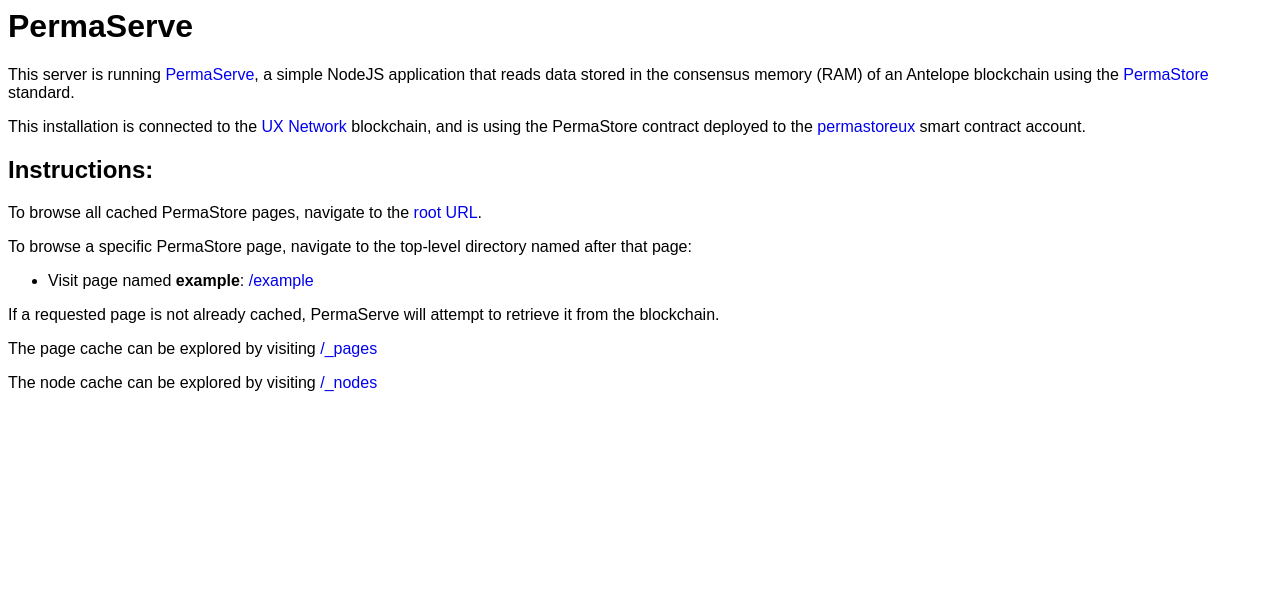
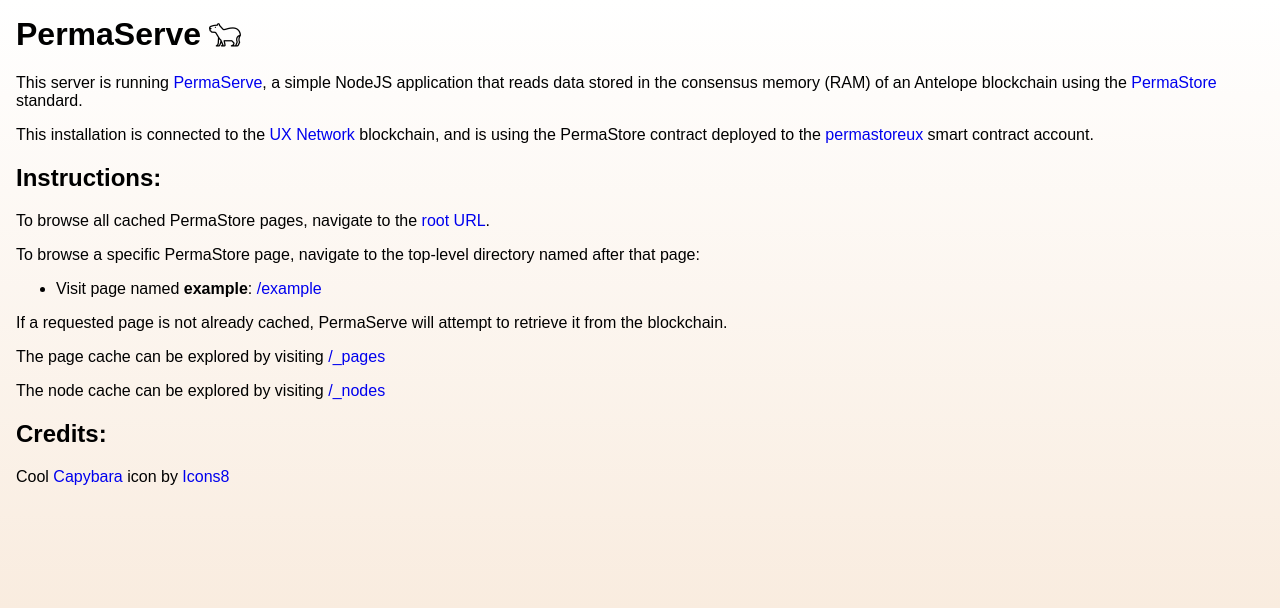
Before and after one commit to FluxBP/pserve, a website: page home/index.html in a window 1280 px wide. Drawn offline with Linux system fonts and the light colour scheme.

Commit message:
Free Capybara Favicon from Icons8.com

```diff
--- a/home/index.html
+++ b/home/index.html
@@ -8,11 +8,12 @@
     a:hover { text-decoration: none; }
     a:active { text-decoration: none; }
   </STYLE>
-  <BODY>
+  <BODY style="padding: 8px; background-image: linear-gradient(#FFFFFF, #F7E6D5);">
 
     <FONT FACE=Arial>
 
-    <H1>PermaServe</H1>
+    <table cellpadding=0 cellspacing=0 border=0><tr><td><font size=+3><b>PermaServe<b></font></td><td width=40 align=right><a target="_blank" href="https://icons8.com"><img src="/favicon.ico" alt="Capybara icon by Icons8"></a></td></tr></table>
+    <div style="height:5px;"></div>
 
     <P>This server is running <a href="https://github.com/fcecin/pserve">PermaServe</a>, a simple NodeJS application that reads data stored in the consensus memory (RAM) of an Antelope blockchain using the <a href="https://github.com/fcecin/pstore/">PermaStore</a> standard.</P>
 
@@ -32,6 +33,10 @@
 
     <P>The node cache can be explored by visiting <a href="/_nodes">/_nodes</a></P>
 
+  <H2>Credits:</H2>
+
+  Cool <a target="_blank" href="https://icons8.com/icon/uoOWMrUsQgHs/capybara">Capybara</a> icon by <a target="_blank" href="https://icons8.com">Icons8</a>
+
   </FONT>
 
   </BODY>
```
Also changed, not shown: nodestemplate.html (+1 -1 lines), pagestemplate.html (+1 -1 lines), template.html (+1 -1 lines), favicon.ico (added).
